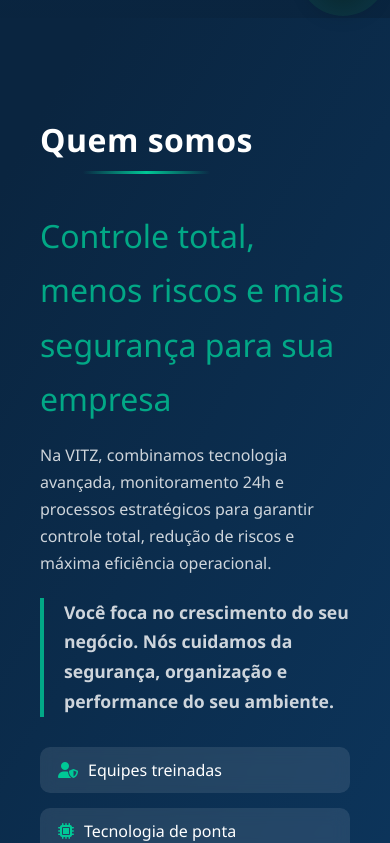
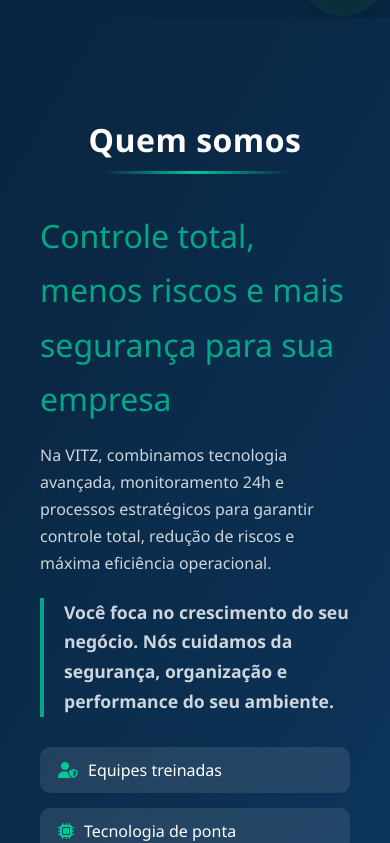
Before and after one commit to AlunaAlanaMotta/vitzseguranca, a React (Vite) app: page / in a window 390 px wide. Shown: the part 826-1669 px from the top of the page. Built offline with nearby package versions, Linux system fonts and the light colour scheme.

Commit message:
ultima centralização

```diff
--- a/src/components/styles/about.css
+++ b/src/components/styles/about.css
@@ -156,6 +156,7 @@
     grid-template-columns: 1fr;
   }
   .titulo {
+    display: block;
     text-align: center;
   }
 }
--- a/src/components/styles/differentials.css
+++ b/src/components/styles/differentials.css
@@ -138,9 +138,4 @@
     display: block;
     text-align: center;
   }
-
-  .titulo {
-    display: block;
-    text-align: center;
-  }
 }
--- a/src/components/styles/global.css
+++ b/src/components/styles/global.css
@@ -228,7 +228,7 @@ body {
   margin-bottom: 15px;
   padding-bottom: 20px;
   position: relative;
-  display: inline-block;
+  display: block;
   font-weight: 700;
   letter-spacing: 0.5px;
   color: white;
```
